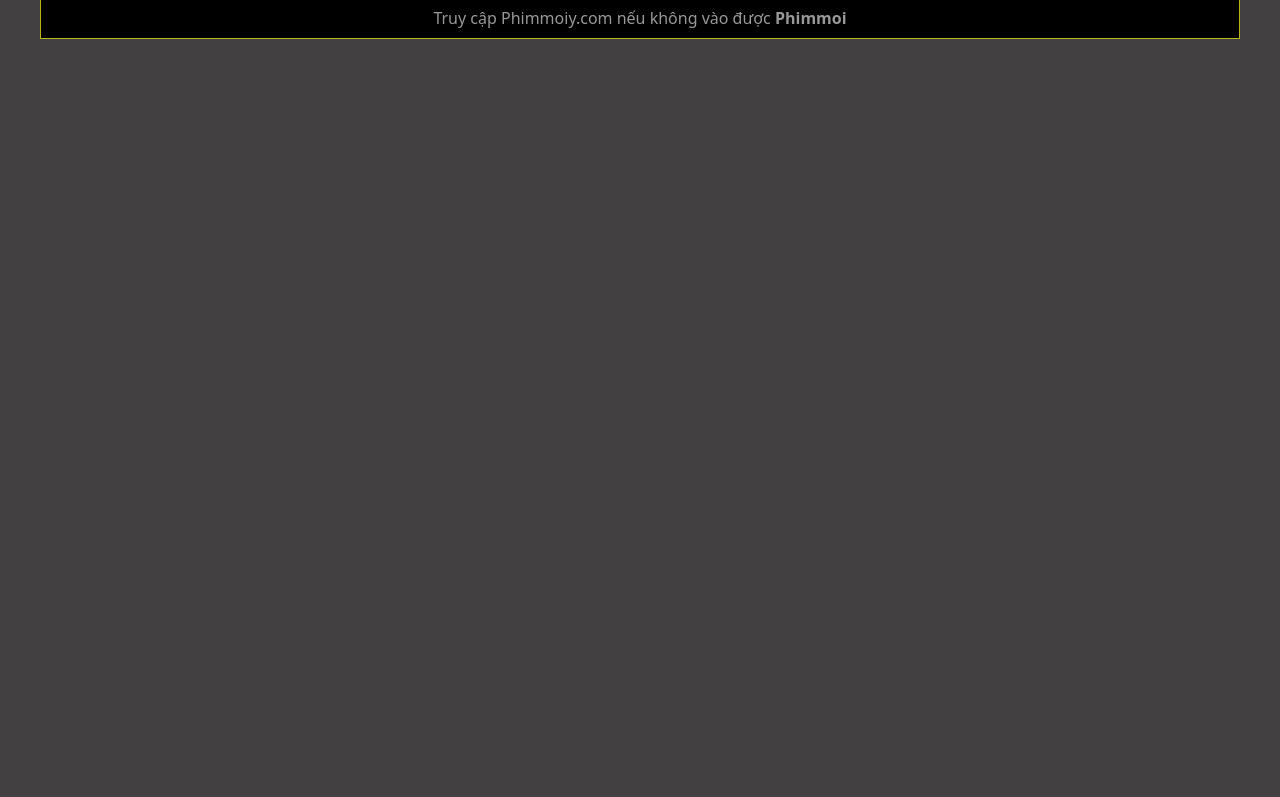
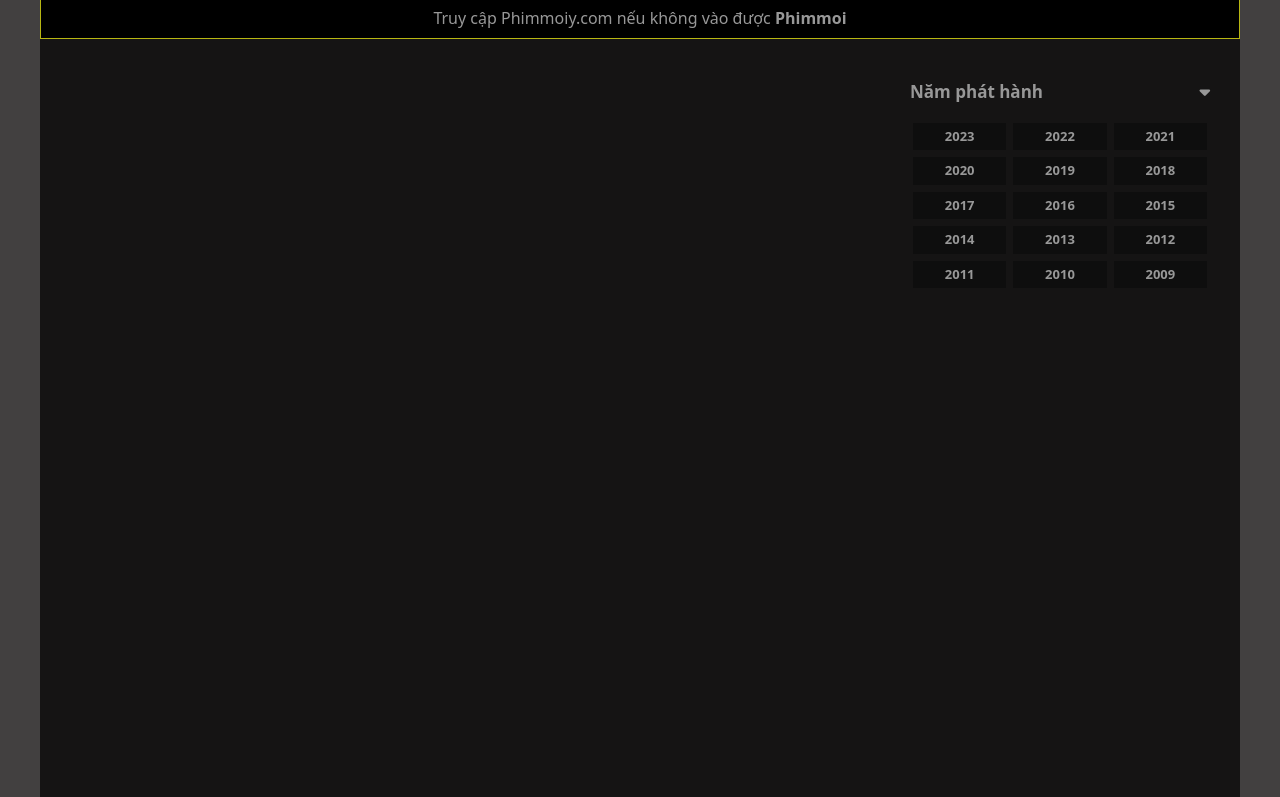
Before and after one commit to MiyagawaMizu/4nime, a website: page index.html in a window 1280 px wide. Shown: the part 73-870 px from the top of the page. Drawn offline with nearby package versions, Linux system fonts and the light colour scheme.

Commit message:
update listYears

```diff
--- a/css/styleBody.css
+++ b/css/styleBody.css
@@ -1,3 +1,9 @@
+:root {
+    --text: #989898;
+    --text-light: #fff;
+    --theme-body: #151414;
+}
+
 #body {
     min-height: 100vh;
     background: #424040;
@@ -6,6 +12,8 @@
 #body_container {
     width: 1200px;
     margin: 0 auto;
+    background: var(--theme-body);
+    height: 100vh;
 }
 
 .body_container_title {
@@ -20,10 +28,53 @@
 
 .body_container_title--text {
     margin: auto 0;
-    color: #989898;
+    color: var(--text);
 }
 .body_container_title--link {
     list-style-type: none;
     text-decoration: none;
     color: inherit;
 }
+
+/* Container */
+.movies_container {
+    float: left;
+    width: calc(100% - 360px);
+}
+
+/* Aside */
+.movies_aside {
+    float: right;
+    width: 360px;
+    height: 100%;
+    padding: 30px;
+}
+
+.movies_aside_years {
+    padding: 10px 0;
+}
+.movies_aside_years--title {
+    display: flex;
+    align-items: center;
+    justify-content: space-between;
+    font-size: 17px;
+    margin-bottom: 15px;
+    font-weight: 600;
+    color: var(--text);
+}
+
+.movies_aside_years--list {
+    padding: 3px;
+    display: grid;
+    grid-template-columns: auto auto auto;
+    gap: 7px;
+}
+.movies_aside_years--year {
+    color: var(--text);
+    width: 100%;
+    background: #0e0e0e;
+    text-align: center;
+    font-size: 13px;
+    font-weight: 700;
+    padding: 4px 0;
+}
--- a/index.html
+++ b/index.html
@@ -124,17 +124,23 @@
                 </div>
                 <div class="movies_main">
                     <div class="movies_container">
-                        <div class="movies_scroll--horizon"></div>
-                        <div class="movies-hot"></div>
-                        <div class="movies_theaters"></div>
-                        <div class="movies_series"></div>
-                        <div class="single_movies"></div>
-                        <div class="news"></div>
+                        <div class="movies_container_scroll--horizon"></div>
+                        <div class="movies_container-hot"></div>
+                        <div class="movies_container_theaters"></div>
+                        <div class="movies_container_series"></div>
+                        <div class="movies_container_single_movies"></div>
+                        <div class="movies_container_news"></div>
                     </div>
-                    <aside>
-                        <div class="years"></div>
-                        <div class="movie_banner"></div>
-                        <div class="movies_list"></div>
+                    <aside class="movies_aside">
+                        <div class="movies_aside_years">
+                            <div class="movies_aside_years--title">
+                                Năm phát hành
+                                <i class="fa-solid fa-caret-down"></i>
+                            </div>
+                            <div class="movies_aside_years--list"></div>
+                        </div>
+                        <div class="movies_aside_banner"></div>
+                        <div class="movies_aside_list"></div>
                     </aside>
                 </div>
             </div>
@@ -153,5 +159,6 @@
             </div>
         </footer>
         <script src="./node_modules/bootstrap/dist/js/bootstrap.js"></script>
+        <script src="scripts/body.js"></script>
     </body>
 </html>
--- /dev/null
+++ b/scripts/body.js
@@ -0,0 +1,12 @@
+// render Years
+var listYear = document.querySelector('.movies_aside_years--list')
+
+const renderListYear = () => {
+    for (let i = 2023; i >= 2009; i--) {
+        const Year = document.createElement('div')
+        Year.classList.add('movies_aside_years--year')
+        Year.textContent = i
+        listYear.appendChild(Year)
+    }
+}
+renderListYear()
```
Also changed, not shown: images/image(8).jpg (added).
